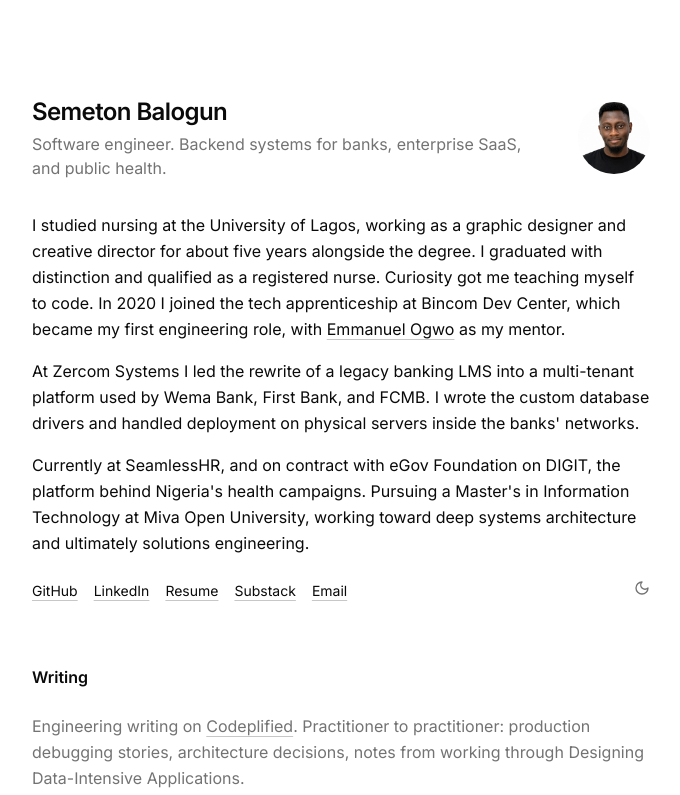
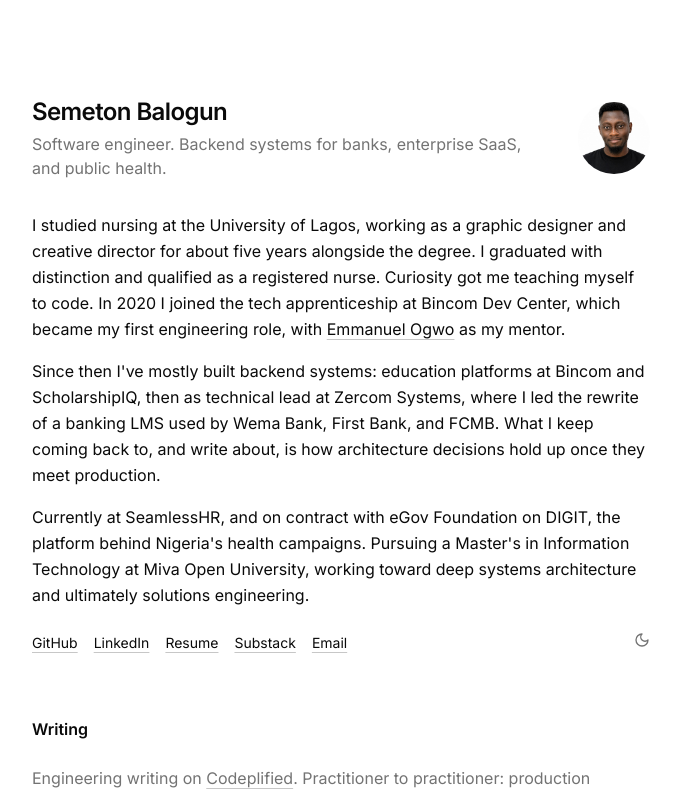
Before and after one commit to Semeton/my-portfolio, a Next.js app: page / in a window 1280 px wide. Shown: the top 795 px of the page, without its empty margins (299-979 px from the left). Built offline with nearby package versions, Linux system fonts and the light colour scheme.

Commit message:
Rewrite bio bridge paragraph
Co-Authored-By: Claude Opus 5.5 <noreply@anthropic.com>

```diff
--- a/components/hero.tsx
+++ b/components/hero.tsx
@@ -54,10 +54,11 @@ export default function Hero() {
           as my mentor.
         </p>
         <p>
-          At Zercom Systems I led the rewrite of a legacy banking LMS into a
-          multi-tenant platform used by Wema Bank, First Bank, and FCMB. I
-          wrote the custom database drivers and handled deployment on physical
-          servers inside the banks' networks.
+          Since then I've mostly built backend systems: education platforms at
+          Bincom and ScholarshipIQ, then as technical lead at Zercom Systems,
+          where I led the rewrite of a banking LMS used by Wema Bank, First
+          Bank, and FCMB. What I keep coming back to, and write about, is how
+          architecture decisions hold up once they meet production.
         </p>
         <p>
           Currently at SeamlessHR, and on contract with eGov Foundation on
```
